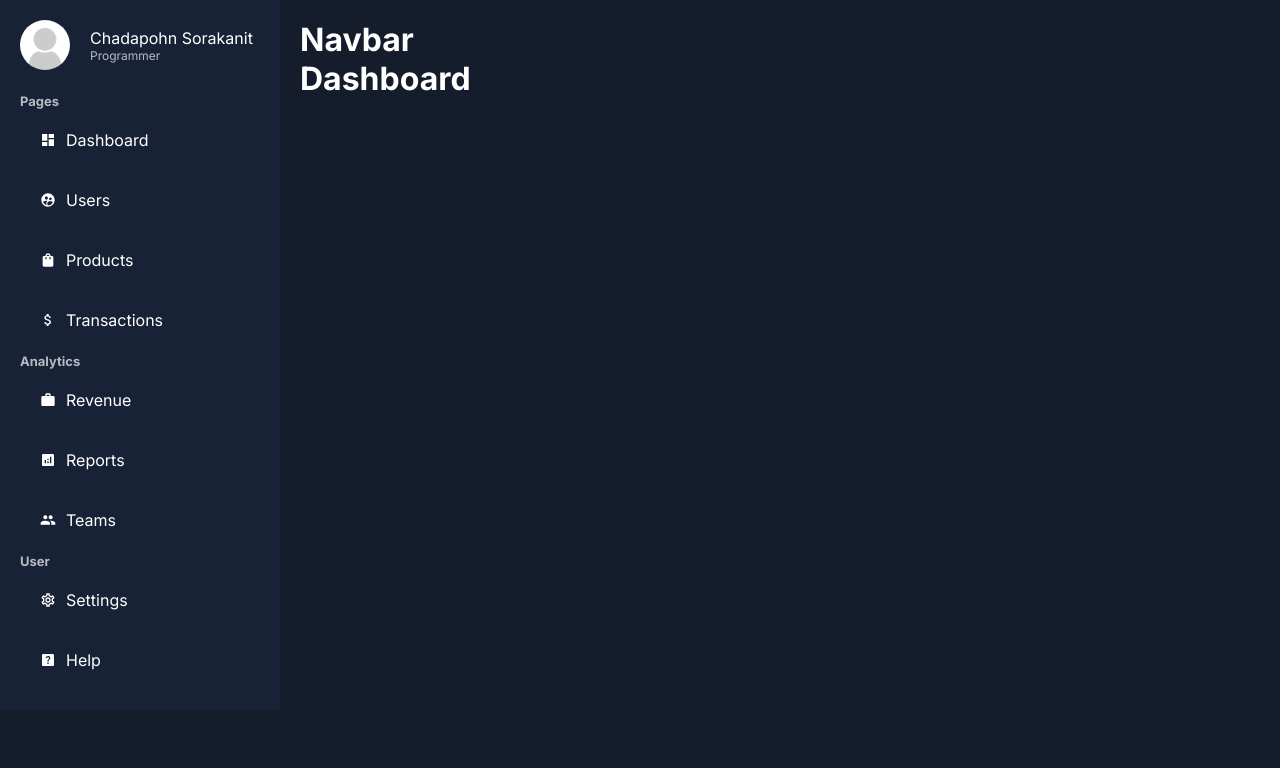
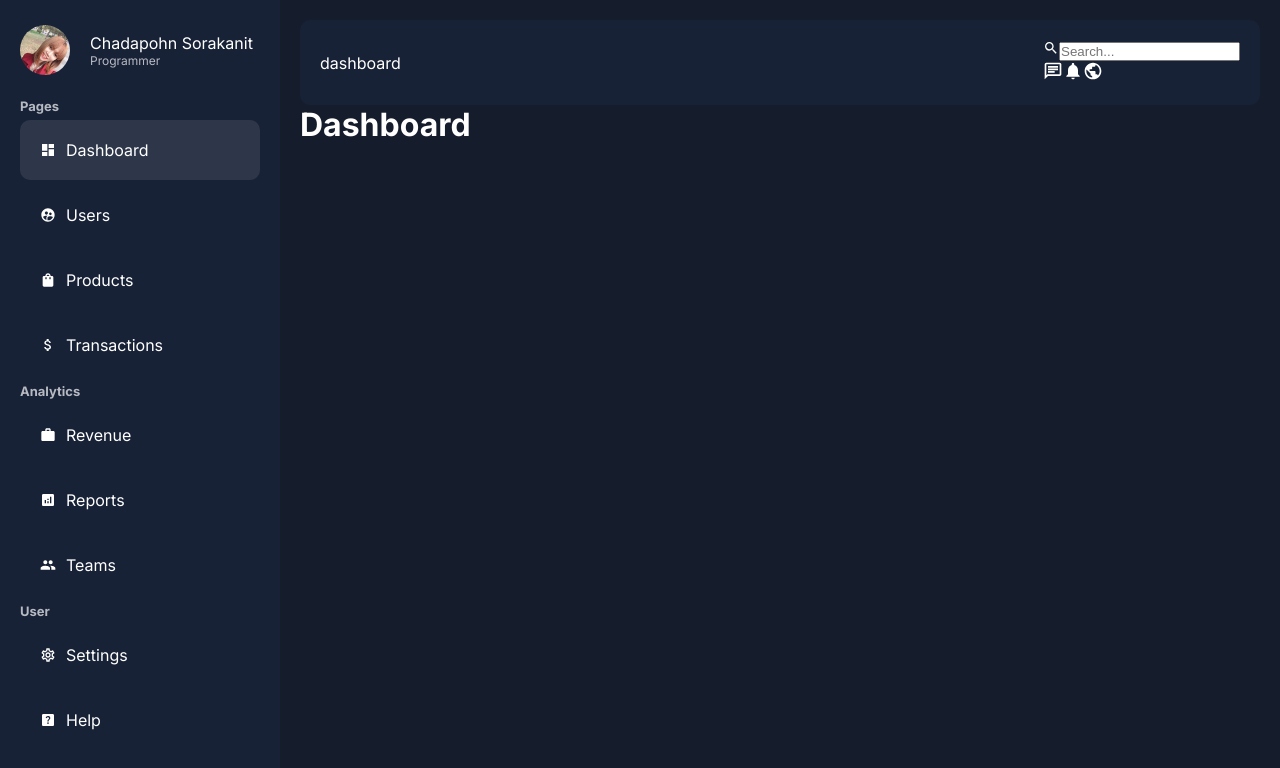
Before and after one commit to potatodevsr/nextadmin-project, a Next.js app: page /dashboard in a window 1280 px wide. Shown: the top 768 px of the page. Built offline with nearby package versions, Linux system fonts and the light colour scheme.

Commit message:
upd  styles navbar

```diff
--- a/app/ui/dashboard/navbar/navbar.jsx
+++ b/app/ui/dashboard/navbar/navbar.jsx
@@ -1,7 +1,42 @@
+"use client";
+
+import { usePathname } from "next/navigation"
+import styles from "./navbar.module.css";
+
+import {
+    MdSearch,
+    MdOutlineChat,
+    MdNotifications,
+    MdPublic
+
+
+}
+    from "react-icons/md";
+
 const Navbar = () => {
+
+    const pathname = usePathname();
+
+    console.log('pathname', pathname);
+
     return (
-        <div>
-            <h1>Navbar</h1>
+        <div className={styles.container}>
+
+            {/* แสดงชื่อหน้าปัจจุบัน โดยแยก pathname และดึงส่วนท้ายสุด */}
+            <div className={styles.title}>{pathname.split("/").pop()}</div>
+            {/* .pop(): ใช้สำหรับดึงค่าตัวสุดท้ายของ array ซึ่งในกรณีนี้คือ edit หรือส่วนท้ายสุดของ URL path. */}
+
+            <div className={styles.menu}>
+                <div className={styles.search}>
+                    <MdSearch />
+                    <input type="text" placeholder="Search..." className={styles.input} />
+                </div>
+                <div className={styles.icons}>
+                    <MdOutlineChat size={20} />
+                    <MdNotifications size={20} />
+                    <MdPublic size={20} />
+                </div>
+            </div>
         </div>
     )
 }
--- a/app/ui/dashboard/navbar/navbar.module.css
+++ b/app/ui/dashboard/navbar/navbar.module.css
@@ -0,0 +1,8 @@
+.container {
+    padding: 20px;
+    border-radius: 10px;
+    background-color: var(--bgSoft);
+    display: flex;
+    align-items: center;
+    justify-content: space-between;
+}
--- a/app/ui/dashboard/sidebar/menuLink/menuLink.jsx
+++ b/app/ui/dashboard/sidebar/menuLink/menuLink.jsx
@@ -1,12 +1,29 @@
-import Link from "next/link"
-import styles from "./menuLink.module.css"
+"use client";
 
+import Link from "next/link";
+import styles from "./menuLink.module.css";
+import { usePathname } from "next/navigation";
+
+// ฟังก์ชัน MenuLink ใช้สำหรับสร้างลิงก์เมนูแบบไดนามิก
 const MenuLink = ({ item }) => {
+
+    // ดึง path ปัจจุบันของหน้า
+    const pathname = usePathname();
+
+    console.log('pathname', pathname);
+
     return (
-        <Link href={item.path} className={styles.container}>
+        // คอมโพเนนต์ Link ใช้สำหรับสร้างลิงก์ และกำหนด className ให้กับเมนู
+        <Link
+            href={item.path}
+            className={`${styles.container} ${pathname === item.path && styles.active}`}>
+
+            {/* แสดงไอคอนของเมนู */}
             {item.icon}
+
+            {/* แสดงชื่อเมนู */}
             {item.title}
         </Link>
-    )
+    );
 }
-export default MenuLink
+export default MenuLink;
--- a/app/ui/dashboard/sidebar/menuLink/menuLink.module.css
+++ b/app/ui/dashboard/sidebar/menuLink/menuLink.module.css
@@ -3,8 +3,11 @@
      display: flex;
      align-items: center;
      gap: 10px;
+     margin: 5px 0px;
+     border-radius: 10px;
  }
 
- .container:hover {
+ .container:hover,
+ .active {
      background-color: #2e374a;
  }
--- a/app/ui/dashboard/sidebar/sidebar.jsx
+++ b/app/ui/dashboard/sidebar/sidebar.jsx
@@ -11,7 +11,7 @@ import {
     MdPeople,
     MdOutlineSettings,
     MdHelpCenter,
-    MdLogout,
+    // MdLogout,
 }
     from "react-icons/md";
 
@@ -80,12 +80,11 @@ const menuItems = [
     }
 ]
 
-
 const Sidebar = () => {
     return (
         <div className={styles.container}>
             <div className={styles.user}>
-                <Image className={styles.userImage} src="/noavatar.png" alt="" width="50" height="50" />
+                <Image className={styles.userImage} src="/chada-profile.png" alt="" width="50" height="50" />
                 <div className={styles.userDetail}>
                     <span className={styles.username}>Chadapohn Sorakanit</span>
                     <span className={styles.userTitle}>Programmer</span>
```
Also changed, not shown: public/chada-profile.png (added).
